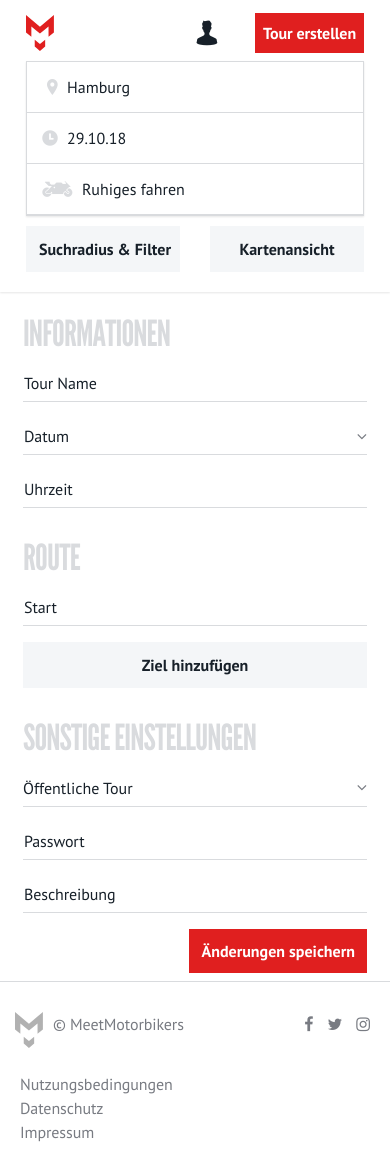
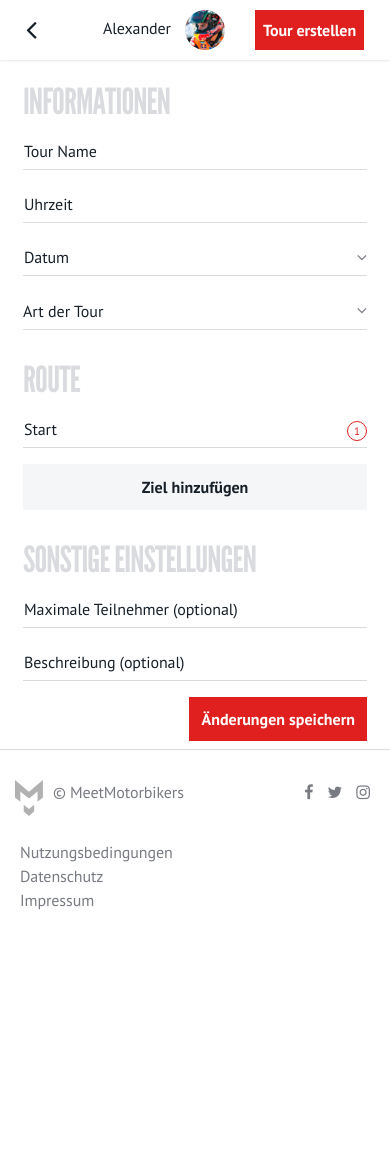
Before and after one commit to Meetmotorbikers/html, a PHP site: page /create-tour.php in a window 390 px wide. After the commit the page ends 910 px from the top, so only its background shows below. Run offline with PHP 8.4, Linux system fonts and the light colour scheme; some libraries are stand-ins or nearby versions; some web fonts are replaced.

Commit message:
update mobile

```diff
--- a/assets/stylesheets/button.scss
+++ b/assets/stylesheets/button.scss
@@ -42,6 +42,7 @@ button.close {
 .btn-holder { margin-top: 10px; margin-bottom: 10px; }
 .back-button { color: $secondary; transition:all ease .2s;
     i { transition:all ease .2s; }
+    @include media-breakpoint-down(sm) { i { font-size: 30px; } }
     &:hover, &:focus { color: lighten($secondary, 5%);
         i { margin-right: 5px; }
     }
--- a/assets/stylesheets/forms.scss
+++ b/assets/stylesheets/forms.scss
@@ -42,6 +42,13 @@
 	&.select-arrow {
 		&:after { content:$fa-var-angle-down; @include fa-icon(); position: absolute; right: 0; top: 10px; }
 	}
+
+	&.steps { &::after { content: ''; display: block; position: absolute; right: 0; top: 10px; width: 20px; height: 20px; border: 1px solid $primary; border-radius: 100px; text-align: center; color: $primary; font-size: 11px; line-height: 19px; }
+		$max: 10;
+		@for $i from 1 through $max / 2 {
+			&.step_#{$i} { &::after { content: '#{$i}'; } }
+		}
+	}
 }
 
 .input-group .has-float-label { -webkit-box-flex: 1; -webkit-flex-grow: 1; -ms-flex-positive: 1; flex-grow: 1; margin-bottom: 0; display: -webkit-box; display: -webkit-flex; display: -ms-flexbox; display: flex; -webkit-box-orient: vertical; -webkit-box-direction: normal; -webkit-flex-direction: column; -ms-flex-direction: column; flex-direction: column; -webkit-box-pack: center; -webkit-justify-content: center; -ms-flex-pack: center; justify-content: center;
--- a/assets/stylesheets/modal.scss
+++ b/assets/stylesheets/modal.scss
@@ -1,12 +1,18 @@
 .modal-backdrop { background: $secondary; &.show { opacity: .8; } }
-.modal .modal-dialog {
+.modal .modal-dialog { @include media-breakpoint-down(sm) { margin: 0; }
 	@include media-breakpoint-up(sm) { max-width: 400px; }
-	.modal-content { border-radius: 0; border: 0; position: relative; }
+	.modal-content { border-radius: 0; border: 0; position: relative;
+		@include media-breakpoint-down(sm) { height: 100vh; }
+	}
 	.close { position: absolute; right: 20px; top: 20px; }
 	.modal-title { margin: 0 auto; font-family: $league-gothic; font-size: 36px; text-transform: uppercase; margin-top: 10px; }
 	.modal-header { border: 0; }
 	.modal-footer { border: 0; background: $modal-gray; justify-content: center; padding: 1.5rem; }
 	.modal-footer p { margin: 0; }
 	.modal-header, .modal-body, .modal-footer { padding: 1.5rem 35px; }
+	.modal-body {
+		h3 { font-family: $league-gothic; font-size: 36px; color: $gray; text-transform: uppercase; margin-bottom: 10px; }
+		.has-float-label label { font-weight: 700; color: $gray; font-size: 16px; top: -.7em; }
+	}
 }
 #thanks .modal-body, #congratulations .modal-body { padding-top: 0; }
--- a/create-tour.php
+++ b/create-tour.php
@@ -3,7 +3,7 @@
     <?php $title = "Overview"; include "includes/head.php"; ?>
     <body class="page">
         <div class="d-flex h-100 mx-auto flex-column">
-            <?php include "includes/header.php"; ?>
+            <?php include "includes/header-logged-back.php"; ?>
             <main class="create-tour">
                 <div class="container-fluid">
                     <div class="row">
@@ -13,10 +13,16 @@
                                     <div class="col-12 col-sm-12 col-md-12">
                                         <h3>Informationen</h3>
                                     </div>
-                                    <div class="col-12 col-sm-12 col-md-12">
+                                    <div class="col-12 col-sm-12 col-md-6">
                                         <div class="form-group has-float-label">
                                             <input type="text" class="form-control" id="name" required placeholder="Tour Name" autocomplete="off">
                                             <label for="name">Tour Name</label>
+                                        </div>
+                                    </div>
+                                    <div class="col-12 col-sm-12 col-md-6">
+                                        <div class="form-group has-float-label">
+                                            <input class="form-control" id="timeonly" type="text" required placeholder="Uhrzeit" autocomplete="off">
+                                            <label for="timeonly">Uhrzeit</label>
                                         </div>
                                     </div>
                                     <div class="col-12 col-sm-12 col-md-6">
@@ -26,16 +32,21 @@
                                         </div>
                                     </div>
                                     <div class="col-12 col-sm-12 col-md-6">
-                                        <div class="form-group has-float-label">
-                                            <input class="form-control" id="timeonly" type="text" required placeholder="Uhrzeit" autocomplete="off">
-                                            <label for="timeonly">Uhrzeit</label>
+                                        <div class="form-group select-type">
+                                            <div class="select-wrap">
+                                                <select class="form-control" id="sichtabrkeit">
+                                                    <option selected disabled>Art der Tour</option>
+                                                    <option>Öffentliche Tour</option>
+                                                    <option>Nur für Freunde</option>
+                                                </select>
+                                            </div>
                                         </div>
                                     </div>
                                     <div class="col-12 col-sm-12 col-md-12">
                                         <h3>Route</h3>
                                     </div>
                                     <div class="col-12 col-sm-12 col-md-12">
-                                        <div class="form-group has-float-label">
+                                        <div class="form-group has-float-label steps step_1">
                                             <input type="text" class="form-control" id="start" required placeholder="Start" autocomplete="off">
                                             <label for="start">Start</label>
                                         </div>
@@ -47,25 +58,15 @@
                                         <h3>Sonstige Einstellungen</h3>
                                     </div>
                                     <div class="col-12 col-sm-12 col-md-6">
-                                        <div class="form-group select-type">
-                                            <div class="select-wrap">
-                                                <select class="form-control" id="sichtabrkeit">
-                                                    <option selected disabled>Öffentliche Tour</option>
-                                                    <option>Nur für Freunde</option>
-                                                </select>
-                                            </div>
+                                        <div class="form-group has-float-label">
+                                            <input class="form-control" id="member" type="text" required placeholder="Maximale Teilnehmer (optional)" autocomplete="off">
+                                            <label for="member">Maximale Teilnehmer (optional)</label>
                                         </div>
                                     </div>
                                     <div class="col-12 col-sm-12 col-md-6">
                                         <div class="form-group has-float-label">
-                                            <input class="form-control" id="member" type="text" required placeholder="Maximale Teilnehmer (optional)" autocomplete="off">
-                                            <label for="member">Passwort</label>
-                                        </div>
-                                    </div>
-                                    <div class="col-12 col-sm-12 col-md-12">
-                                        <div class="form-group has-float-label">
                                             <input type="text" class="form-control" id="description" required placeholder="Beschreibung" autocomplete="off">
-                                            <label for="description">Beschreibung</label>
+                                            <label for="description">Beschreibung (optional)</label>
                                         </div>
                                     </div>
                                     <div class="col-12 text-right">
--- a/includes/header-logged-back.php
+++ b/includes/header-logged-back.php
@@ -1,10 +1,10 @@
 <header>
     <nav class="navbar">
-        <a class="navbar-brand" href="overview.php">
+        <a class="navbar-brand d-none d-sm-none d-md-block d-lg-block" href="overview.php">
             <?php $class = "red"; include "includes/logo.php"; ?>
         </a>
 
-        <a class="back-button" href="overview.php" title="zurück zur Übersicht"><i class="fa fa-angle-left"></i> Zurück zur Übersicht</a>
+        <a class="back-button" href="overview.php" title="zurück zur Übersicht"><i class="fa fa-angle-left"></i> <span class="d-none d-sm-none d-md-inline d-lg-inline">Zurück zur Übersicht</span></a>
 
         <ul class="navbar-nav ml-auto order-1 order-sm-1 order-md-1 order-lg-12">
             <li class="nav-item logged-user">
--- a/includes/header.php
+++ b/includes/header.php
@@ -32,14 +32,14 @@
             </div>
             <div class="row btn-holder d-lg-none d-md-none">
                 <div class="col-6">
-                    <button class="btn btn-default" data-toggle="modal" data-target="#searchfilter">
+                    <a href="#" class="btn btn-default" data-toggle="modal" data-target="#searchfilter">
                         Suchradius & Filter
-                    </button>
+                    </a>
                 </div>
                 <div class="col-6">
-                    <button class="btn btn-default" data-view-switcher>
+                    <a href="#" class="btn btn-default" data-view-switcher>
                         Kartenansicht
-                    </button>
+                    </a>
                 </div>
             </div>
         </form>
```
Also changed, not shown: includes/header-back.php (+3 -6 lines), includes/searchfilter.php (+47 -21 lines), assets/dist/stylesheets/website.min.css, 1 other file.
